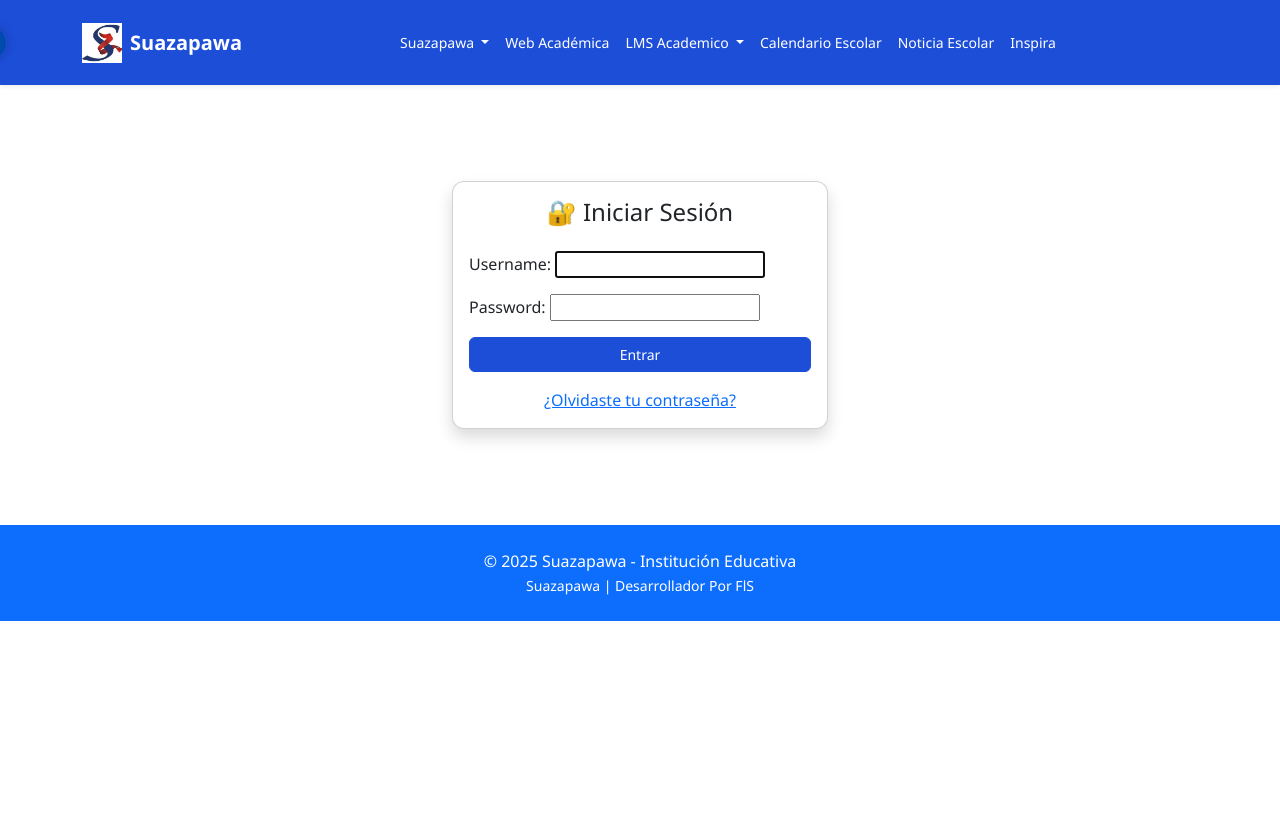
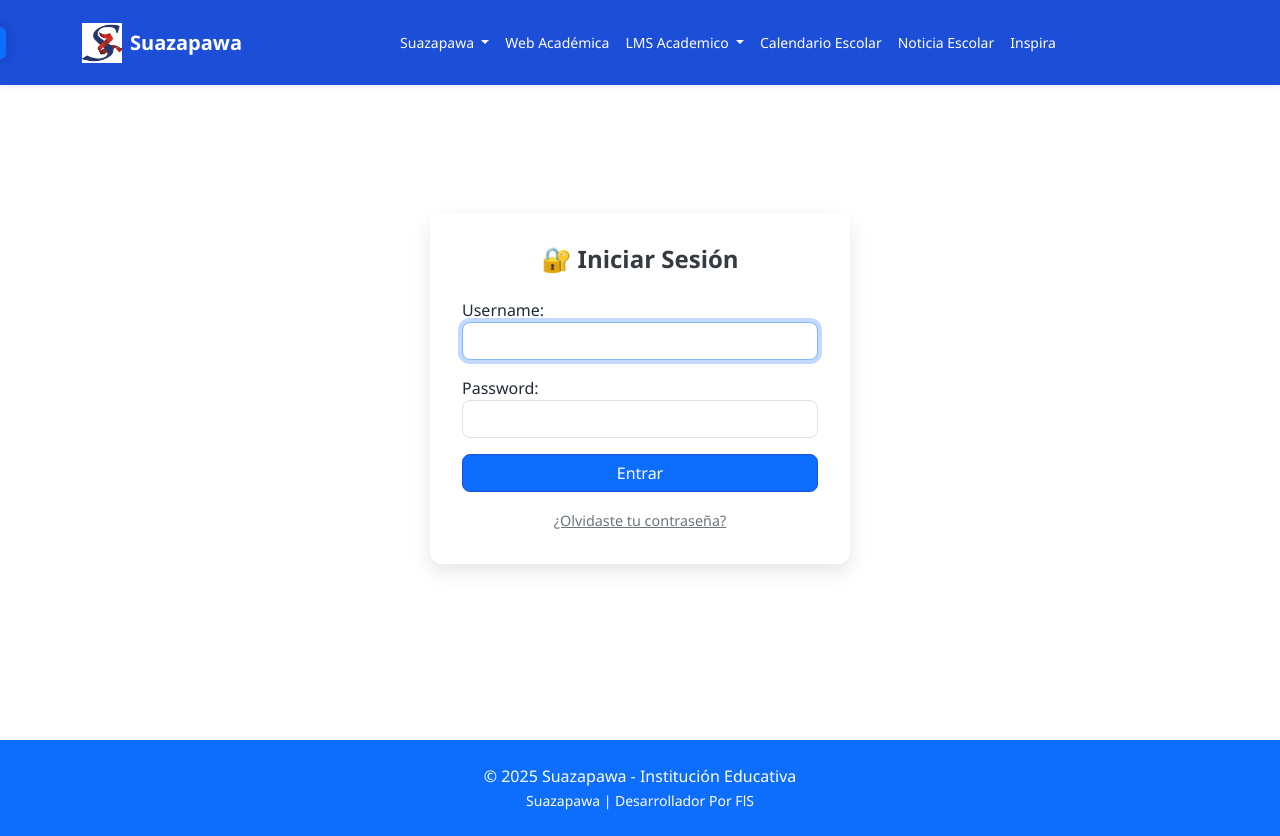
Before and after one commit to Stevanpre/suazapawa, a Django app: page /login/ in a window 1280 px wide. Before the commit the page ends 621 px from the top, so only its background shows below. Run offline with Django 5.2, Linux system fonts and the light colour scheme; some libraries are stand-ins or nearby versions.

Commit message:
pagina 101%

```diff
--- a/suazapawa/settings.py
+++ b/suazapawa/settings.py
@@ -41,6 +41,7 @@ INSTALLED_APPS = [
     'django.contrib.staticfiles',
     'web.apps.WebConfig',
     'axes',
+    'widget_tweaks',
 ]
 
 MIDDLEWARE = [
--- a/web/templates/auth/login.html
+++ b/web/templates/auth/login.html
@@ -1,34 +1,76 @@
 {% extends 'base.html' %}
+{% load widget_tweaks %}
 {% block title %}Iniciar Sesión{% endblock %}
 
 {% block content %}
-<div class="container mt-5" style="max-width: 400px;">
-  <div class="card shadow">
-    <div class="card-body">
+<style>
+  .login-container {
+    max-width: 420px;
+    margin: 5rem auto;
+    background: #ffffff;
+    border-radius: 12px;
+    box-shadow: 0 8px 20px rgba(0, 0, 0, 0.1);
+    padding: 2rem;
+    animation: fadeIn 0.6s ease-in-out;
+  }
+
+  .login-container h4 {
+    font-weight: 600;
+    color: #343a40;
+  }
+
+  .form-control {
+    border-radius: 8px;
+  }
+
+  .btn-primary {
+    border-radius: 8px;
+    font-weight: 500;
+    background-color: #0d6efd;
+    transition: background-color 0.3s ease;
+  }
+
+  .btn-primary:hover {
+    background-color: #0b5ed7;
+  }
+
+  .forgot-link {
+    font-size: 0.9rem;
+    color: #6c757d;
+  }
+
+  @keyframes fadeIn {
+    from { opacity: 0; transform: translateY(20px); }
+    to { opacity: 1; transform: translateY(0); }
+  }
+</style>
+
+<div class="login-container">
   <h4 class="text-center mb-4">🔐 Iniciar Sesión</h4>
+
   {% if messages %}
     {% for message in messages %}
       <div class="alert alert-danger">{{ message }}</div>
     {% endfor %}
   {% endif %}
+
   <form method="post" novalidate>
     {% csrf_token %}
     <div class="mb-3">
       {{ form.username.label_tag }}
-          {{ form.username }}
+      {{ form.username|add_class:"form-control" }}
     </div>
     <div class="mb-3">
       {{ form.password.label_tag }}
-          {{ form.password }}
+      {{ form.password|add_class:"form-control" }}
     </div>
     <div class="d-grid">
       <button type="submit" class="btn btn-primary">Entrar</button>
     </div>
   </form>
+
   <div class="mt-3 text-center">
-        <a href="#">¿Olvidaste tu contraseña?</a>
-      </div>
-    </div>
+    <a href="#" class="forgot-link">¿Olvidaste tu contraseña?</a>
   </div>
 </div>
 {% endblock %}
--- a/web/templates/base.html
+++ b/web/templates/base.html
@@ -1,4 +1,5 @@
 {% load static %}
+
 <!DOCTYPE html>
 <html lang="es">
 <head>
```
Also changed, not shown: db.sqlite3. Lines whose indentation alone changed are shown as unchanged.
